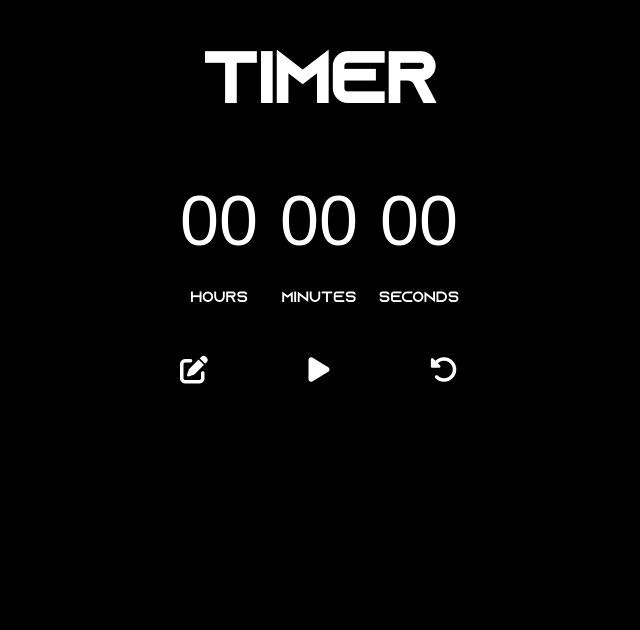
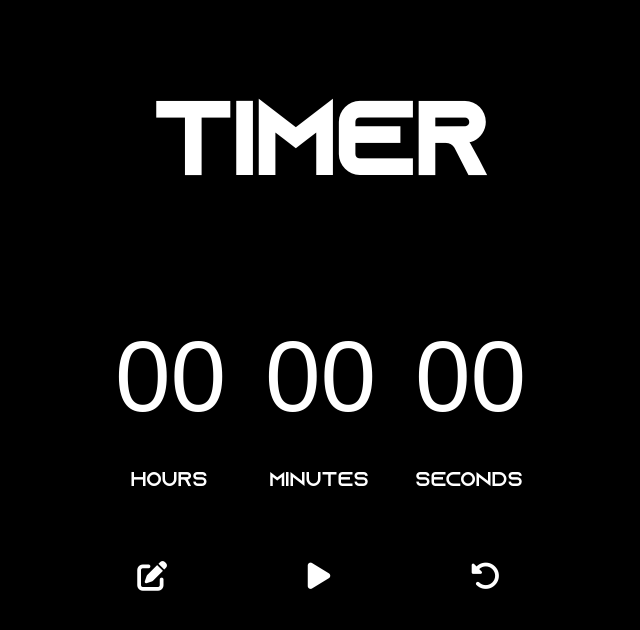
Before and after one commit to Matthave/Timer, a React (Create React App) app: page / in a window 1280 px wide. Shown: the top 630 px of the page, without its empty margins (321-961 px from the left). Built offline with nearby package versions, Linux system fonts and the light colour scheme.

Commit message:
Add stop timer feature, add desktop resolution, add some styles

```diff
--- a/src/SASS/_Base.scss
+++ b/src/SASS/_Base.scss
@@ -15,10 +15,21 @@ html {
   background-color: #000;
   min-height: 100vh;
   text-align: center;
-  padding-top: 50px;
+  padding-top: 75px;
 }
 
 .title {
   font-size: 7rem;
   min-width: 375px;
 }
+
+@media (min-width: 800px) {
+  .App {
+    padding-top: 100px;
+  }
+
+  .title {
+    font-size: 10rem;
+    min-width: 500px;
+  }
+}
--- a/src/SASS/_Timer.scss
+++ b/src/SASS/_Timer.scss
@@ -48,3 +48,29 @@
 .disabledInput {
   border: 1px solid black;
 }
+
+@media (min-width: 800px) {
+  .timer {
+    width: 500px;
+  }
+
+  .timerSection__input {
+    width: 150px;
+    height: 150px;
+    font-size: 10rem;
+    padding: 0 20px;
+    margin-top: 100px;
+  }
+
+  .timerSection__label {
+    font-size: 2rem;
+  }
+
+  .iconSection {
+    width: 500px;
+    margin-top: 70px;
+    div {
+      font-size: 3rem;
+    }
+  }
+}
--- a/src/components/Timer/Timer.js
+++ b/src/components/Timer/Timer.js
@@ -8,6 +8,8 @@ class Timer extends React.Component {
     minutesInput: 0,
     secondsInput: 0,
     editIcon: true,
+    intervalId: "",
+    flag: true,
   };
 
   handleInputChange = (e) => {
@@ -21,13 +23,16 @@ class Timer extends React.Component {
   };
 
   handleEditIcon = () => {
+    clearInterval(this.state.intervalId);
     this.setState({
       editIcon: !this.state.editIcon,
+      flag: true,
     });
   };
 
   timerStart = () => {
-    setInterval(() => {
+    if (this.state.flag) {
+      const interval = setInterval(() => {
         const { secondsInput, minutesInput, hoursInput } = this.state;
         if (secondsInput > 0) {
           this.setState({
@@ -48,6 +53,16 @@ class Timer extends React.Component {
           });
         }
       }, 1000);
+      this.setState({
+        intervalId: interval,
+        flag: !this.state.flag,
+      });
+    } else {
+      clearInterval(this.state.intervalId);
+      this.setState({
+        flag: !this.state.flag,
+      });
+    }
   };
 
   resetTimer = () => {
@@ -59,7 +74,13 @@ class Timer extends React.Component {
     });
   };
   render() {
-    const { editIcon, secondsInput, minutesInput, hoursInput } = this.state;
+    const {
+      editIcon,
+      secondsInput,
+      minutesInput,
+      hoursInput,
+      flag,
+    } = this.state;
     return (
       <div className={styles.timer}>
         <section className={styles.timerSection}>
@@ -122,7 +143,9 @@ class Timer extends React.Component {
             })}
           ></div>
           <div
-            className={cx("fas fa-play", {
+            className={cx({
+              "fas fa-play": flag,
+              "fas fa-pause": !flag,
               [styles.disabled]: !editIcon,
             })}
             onClick={editIcon ? this.timerStart : null}
--- a/src/css/style.module.css
+++ b/src/css/style.module.css
@@ -21,12 +21,22 @@ html {
   background-color: #000;
   min-height: 100vh;
   text-align: center;
-  padding-top: 50px;
+  padding-top: 75px;
 }
 
 .title {
   font-size: 7rem;
   min-width: 375px;
+}
+
+@media (min-width: 800px) {
+  .App {
+    padding-top: 100px;
+  }
+  .title {
+    font-size: 10rem;
+    min-width: 500px;
+  }
 }
 
 .timer {
@@ -97,4 +107,27 @@ html {
 .disabledInput {
   border: 1px solid black;
 }
+
+@media (min-width: 800px) {
+  .timer {
+    width: 500px;
+  }
+  .timerSection__input {
+    width: 150px;
+    height: 150px;
+    font-size: 10rem;
+    padding: 0 20px;
+    margin-top: 100px;
+  }
+  .timerSection__label {
+    font-size: 2rem;
+  }
+  .iconSection {
+    width: 500px;
+    margin-top: 70px;
+  }
+  .iconSection div {
+    font-size: 3rem;
+  }
+}
 /*# sourceMappingURL=style.module.css.map */
```
Also changed, not shown: 1 other file (tests, documents, lock files or other folders). Lines whose indentation alone changed are shown as unchanged.
